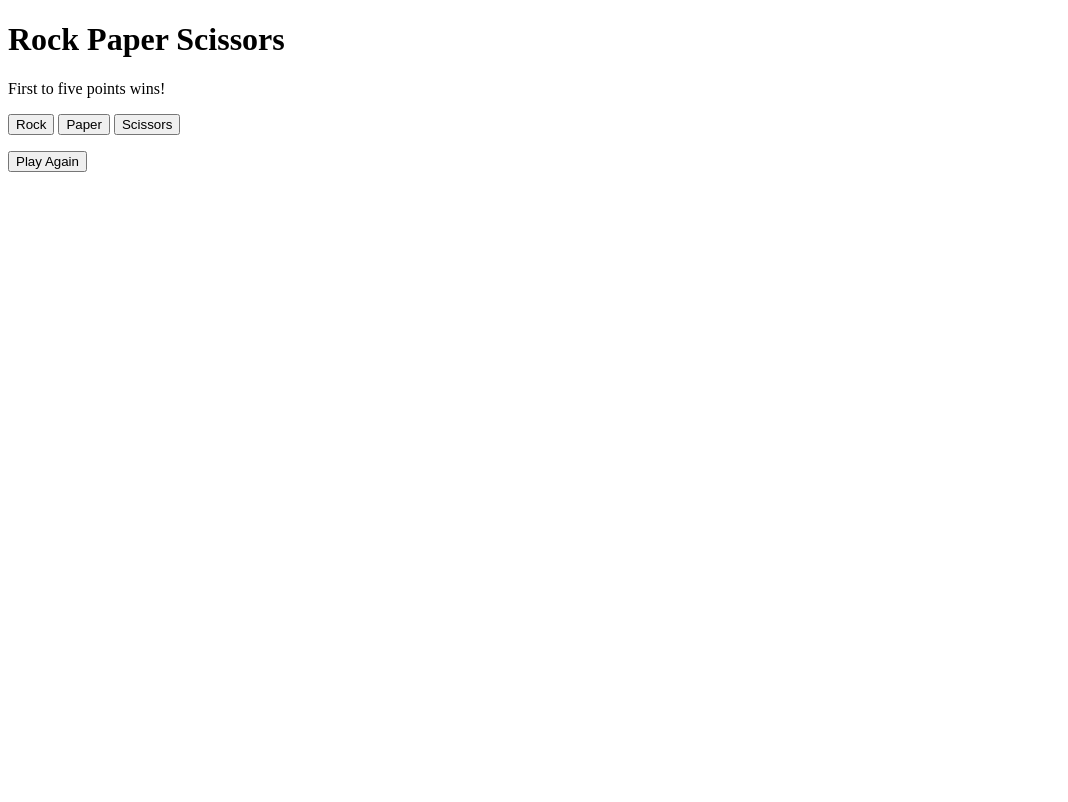
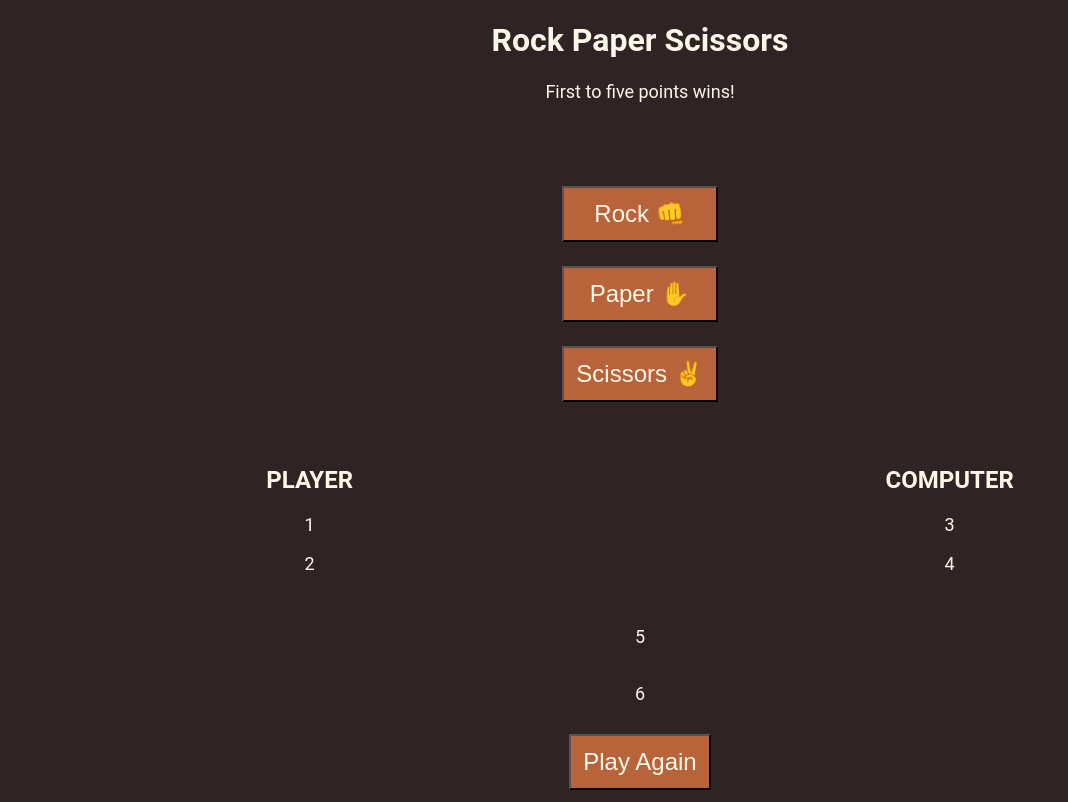
Before and after one commit to AJaccP/odin-rockPaperScissors, a plain HTML site: page index.html in a window 1280 px wide. Shown: the whole page, without its empty margins (0-1068 px from the left). Drawn offline with Linux system fonts and the light colour scheme.

Commit message:
Add ui element styles

```diff
--- a/index.html
+++ b/index.html
@@ -5,33 +5,43 @@
     <meta http-equiv="X-UA-Compatible" content="IE=edge">
     <meta name="viewport" content="width=device-width, initial-scale=1.0">
     <script src = "script.js"></script>
-    <link rel = "stylesheet" src = "style.css">
+    <link rel = "stylesheet" href = "style.css">
     <title>Document</title>
 </head>
 <body>
-    <h1 id = "heading">Rock Paper Scissors</h1>
-    <p>First to five points wins!</p>
-    <div id = "buttons">
-        <button class = "choiceButton">Rock</button>
-        <button class = "choiceButton">Paper</button>
-        <button class = "choiceButton">Scissors</button>
+    <div id = "heading">
+    <h1>Rock Paper Scissors</h1>
+    <p id = "ruleText">First to five points wins!</p>
+    </div>
+
+    <div id = "buttonContainer">
+        <div id = "choiceButtons">
+            <button class = "button">Rock 👊</button>
+            <button class = "button">Paper ✋</button>
+            <button class = "button">Scissors ✌</button>
+        </div>
     </div>
     <div id = "results">
         <div id = "playerResults">
-            <p class = "resultsText" id = "playerChoice"></p>
-            <p class = "resultsText" id = "playerScore"></p>
+            <h2 class = "resultsHeading">PLAYER</h2>
+            <p class = "resultsText" id = "playerChoice">1</p>
+            <p class = "resultsText" id = "playerScore">2</p>
         </div>
         <div id = "computerResults">
-            <p class = "resultsText" id = "computerChoice"></p>
-            <p class = "resultsText" id = "computerScore"></p>
+            <h2 class = "resultsHeading">COMPUTER</h2>
+            <p class = "resultsText" id = "computerChoice">3</p>
+            <p class = "resultsText" id = "computerScore">4</p>
         </div>
     </div>
 
     <div id = "roundResults">
-        <p class = "resultsText" id = "roundResult"></p>
+        <p class = "resultsText" id = "roundResult">5</p>
     </div>
 
-    <div id = "finalResult"></div>
-    <button id = "playAgain">Play Again</button>
+    <p id = "finalResultText" class = "resultsText">6</p>
+
+    <div id = "playAgain">
+        <button class = "button">Play Again</button>
+    </div>
 </body>
 </html>
--- a/style.css
+++ b/style.css
@@ -0,0 +1,69 @@
+body {
+    margin: 0;
+    font-family: 'Roboto', sans-serif;
+    background-color: #302323;
+}
+
+#heading > * {
+    color: #FFF8EA;
+    text-align: center;
+}
+
+#ruleText {
+    font-size: 18px;
+    margin-bottom: 4em;
+}
+
+#buttonContainer {
+    display: flex;
+    justify-content: center;
+}
+
+#choiceButtons {
+    display: flex;
+    flex-direction: column;
+    margin-bottom: 2em;
+}
+
+.button {
+    margin: 0.5em;
+    background-color: #b9633b;
+    color: #FFF8EA;
+    font-size: 24px;
+    padding: 0.5em;
+    display: block;
+}
+
+#results {
+    display: flex;
+    flex-wrap: wrap;
+    justify-content: space-around;
+    margin-bottom: 1em;
+}
+
+.resultsHeading {
+    font-weight: bold;
+    color: #FFF8EA;
+}
+
+.resultsText {
+    color: #FFF8EA;
+    font-size: 18px;
+    text-align: center;
+}
+
+#roundResults {
+    display: flex;
+    justify-content: center;
+    margin-bottom:1em;
+}
+
+#finalResultText {
+    text-align: center;
+    margin-bottom: 1em;
+}
+
+#playAgain {
+    display: flex;
+    justify-content: center;
+}
```
